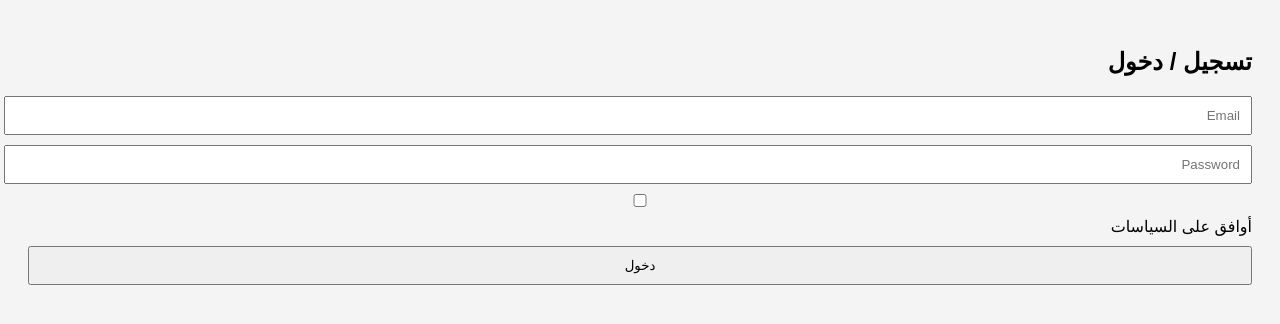
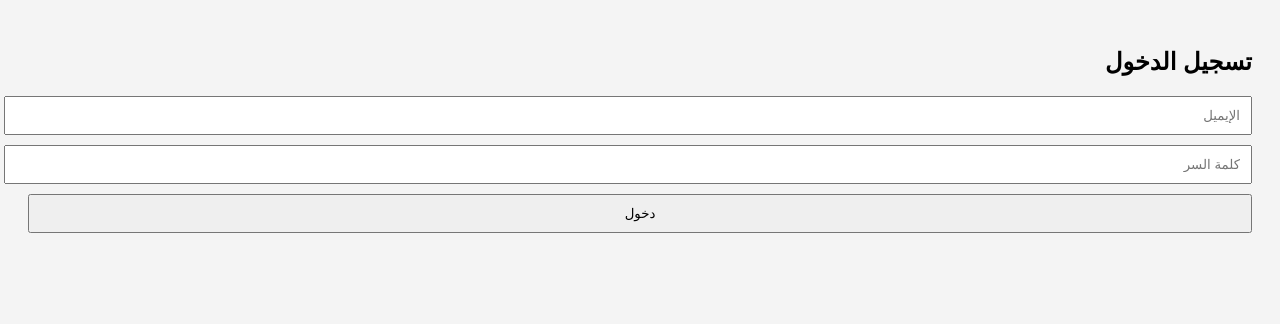
Before and after one commit to SamehElnady78/Dog-Cat, a plain HTML site: page index.html in a window 1280 px wide. Drawn offline with nearby package versions, Linux system fonts and the light colour scheme.

Commit message:
Update login page titles and placeholders to Arabic

```diff
--- a/index.html
+++ b/index.html
@@ -2,22 +2,20 @@
 <html lang="ar">
 <head>
 <meta charset="UTF-8">
-<title>تسجيل</title>
+<title>Dog-Cat | Login</title>
 <link rel="stylesheet" href="style.css">
 <script src="https://cdn.jsdelivr.net/npm/@supabase/supabase-js@2"></script>
 </head>
 <body>
 
-<h2>تسجيل / دخول</h2>
+<h2>تسجيل الدخول</h2>
 
-<input id="email" placeholder="Email">
-<input id="password" type="password" placeholder="Password">
-
-<label>
-  <input type="checkbox" id="terms"> أوافق على السياسات
-</label>
-
-<button onclick="auth()">دخول</button>
+<input id="email" placeholder="الإيميل">
+<input id="password" type="password" placeholder="كلمة السر">
+<button onclick="login(
+  email.value,
+  password.value
+)">دخول</button>
 
 <script src="app.js"></script>
 </body>
```
